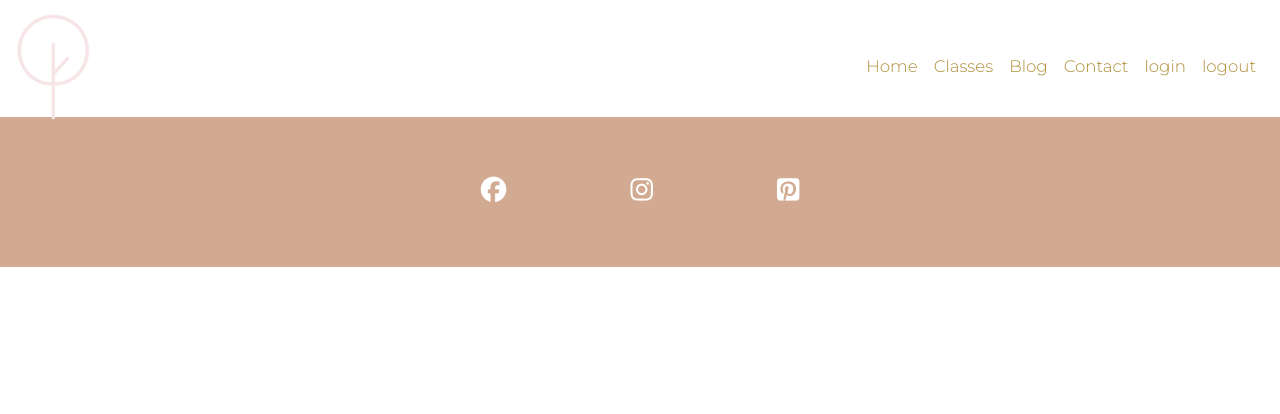
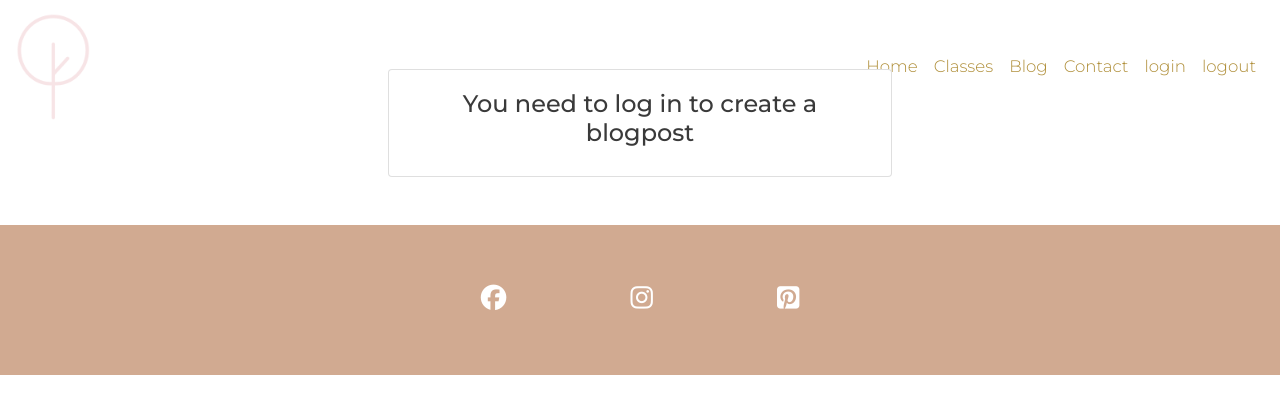
Before and after one commit to AngelicaGuimaraes/P4_magnolia_tree_blog, a Django app: page /blog/create_post in a window 1280 px wide. Shown: the top 414 px of the page. Run offline with Django 3.2, Linux system fonts and the light colour scheme; some libraries are stand-ins or nearby versions.

Commit message:
add html to create-blog-post template

```diff
--- a/templates/create-blog-post.html
+++ b/templates/create-blog-post.html
@@ -3,7 +3,7 @@
 {% load static %}
 {{ form.media }}
 {% load crispy_forms_tags %}
-<div class="container mb-5 col-6">
+<div class="container mb-5 col-5">
     {% if user.is_authenticated %}
     <div class="card">
         <div class="card-body">
@@ -14,7 +14,12 @@
             </form>
         </div>
     </div>
+    {% else %}
+    <div class="card">
+        <div class="card-body text-center">
+            <h4>You need to log in to create a blogpost</h4>
+        </div>
+    </div>
     {% endif %}
 </div>
-
 {%endblock%}
```
